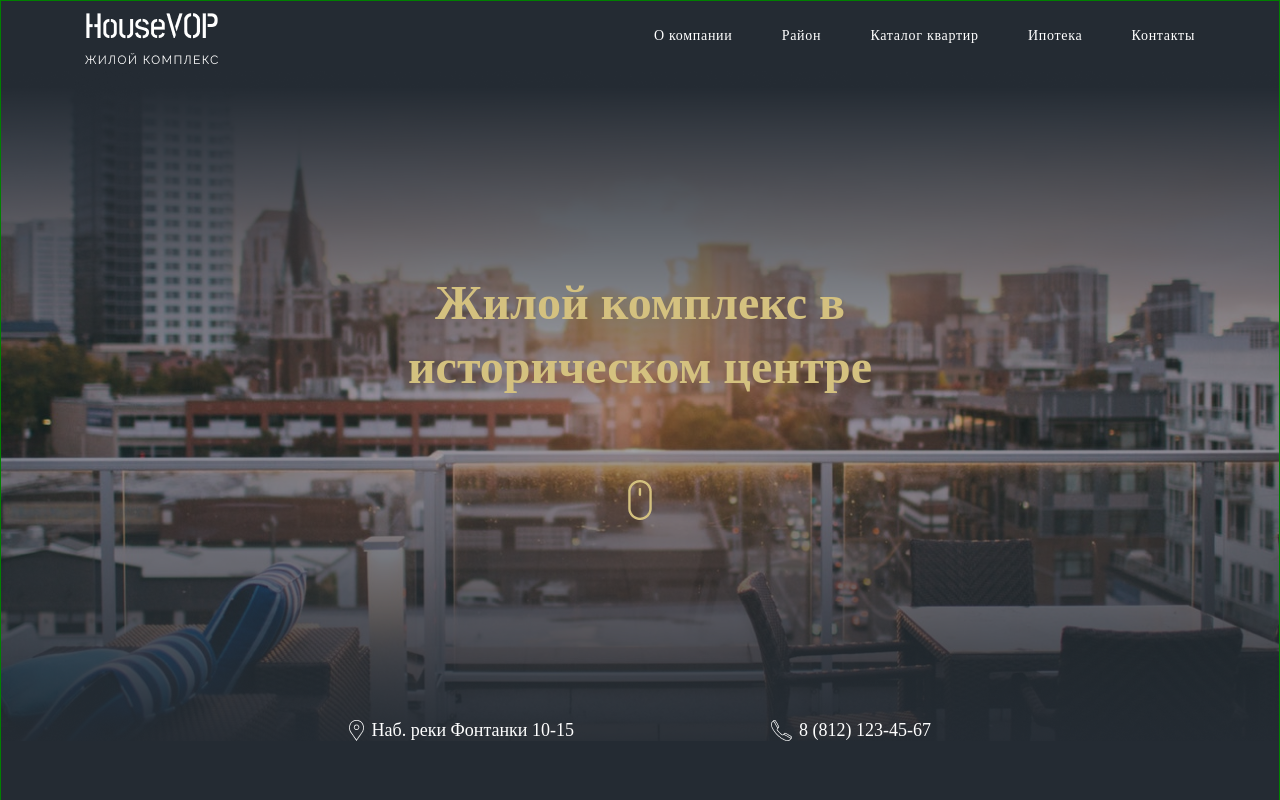
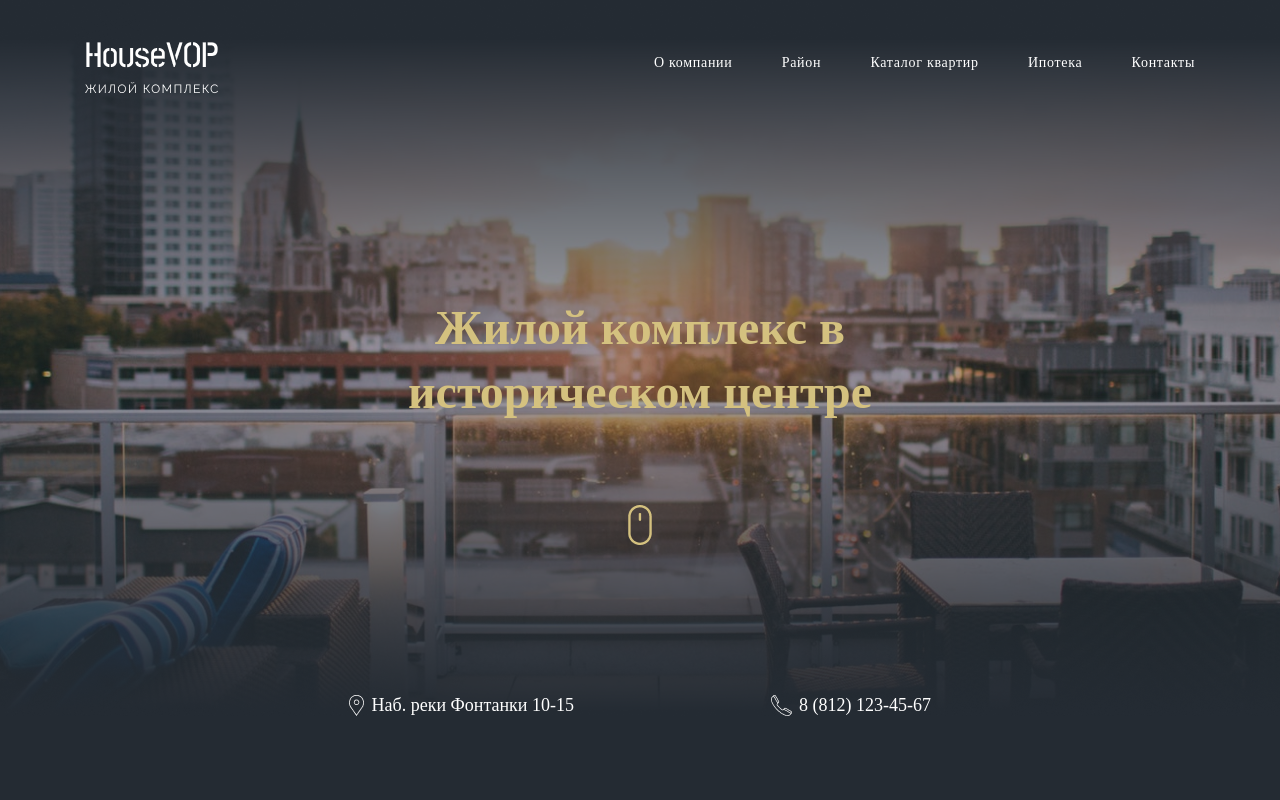
Before and after one commit to Alex-der13/Lemon, a plain HTML site: page index.html in a window 1280 px wide. Shown: the top 800 px of the page. Drawn offline with Linux system fonts and the light colour scheme.

Commit message:
change block_header

```diff
--- a/index.html
+++ b/index.html
@@ -6,6 +6,7 @@
 </head>
 <body>
 	<div class="block_header">
+		<div class="content">
 			<div class="menu">
 				<div class="logo">
 					<img src="img/icons/logo.png" alt="">
@@ -18,8 +19,6 @@
 					<div class="items">Контакты</div>
 				</div>
 			</div>
-	</div>
-	<div class="content">
 			<div class="content_text">
 				<div>Жилой комплекс в историческом центре</div>
 				<img src="img/icons/mouse.png" alt="">
@@ -32,6 +31,7 @@
 				<div class="content_contacts_tel">
 					<img src="img/icons/tel.png" alt="">
 					<div>8 (812) 123-45-67</div>
+				</div>
 			</div>
 		</div>
 	</div>
@@ -58,7 +58,7 @@
 			<div>Наши квартиры</div>
 		</div>
 		<div class="block_photos_gallery">
-			<div class="photo">Лофт — 3 этажа</div>
+			<div class="photo"><img src="img/icons/photo1.png" alt=""></div>
 			<div class="photo"><img src="img/icons/photo2.png" alt=""></div>
 			<div class="photo"><img src="img/icons/photo3.png" alt=""></div>
 			<div class="photo"><img src="img/icons/photo4.png" alt=""></div>
--- a/style.css
+++ b/style.css
@@ -1,13 +1,26 @@
 body {
 	background: #242B33;
 	margin: 0;
-	border: 1px solid green;
 }
 
-.block_header {
+.content {
+	margin: 0 auto;
+	padding-inline: 30px;
+	background-image: url("./img/bcgr/back.png");
+	background-position: center;
+	background-size: auto;
+	background-repeat: no-repeat;
+
 	display: flex;
+	flex-direction: column;
 	justify-content: center;
-	align-items: flex-start;
+	align-items: center;
+}
+
+.content img {
+  display: block;
+  max-width: 100%;
+  height: auto;
 }
 
 .logo {
@@ -15,7 +28,9 @@ body {
 }
 
 .menu {
-	width: 1110px;
+	padding-top: 30px;
+	max-width: 1110px;
+	width: 100%;
 	display: flex;
 	align-items: center;
 	justify-content: space-between;
@@ -33,25 +48,6 @@ body {
 	line-height: 16px;
 	letter-spacing: 0.05em;
 	color: #FFFFFF;
-}
-
-.content {
-	max-height: 840px;
-	background-image: url("./img/bcgr/back.png");
-	background-position: center;
-	background-size: auto;
-	background-repeat: no-repeat;
-
-	display: flex;
-	flex-direction: column;
-	justify-content: center;
-	align-items: center;
-}
-
-.content img {
-  display: block;
-  max-width: 100%;
-  height: auto;
 }
 
 .content_text {
@@ -73,7 +69,7 @@ body {
 }
 
 .content_contacts {
-	margin-top: 200px;
+	margin-top: 150px;
 	width: 582px;
 	display: flex;
 	justify-content: space-between;
@@ -101,7 +97,6 @@ body {
 }
 
 .block_icons {
-
 	max-width: 794px;
   display: flex;
   justify-content: space-between;
@@ -147,7 +142,6 @@ body {
 }
 
 .photo {
-	background-image: url("./img/icons/photo1.png");
 	float: left;
 	width: 50%;
 	padding: 10px;
```
Lines whose indentation alone changed are shown as unchanged.
